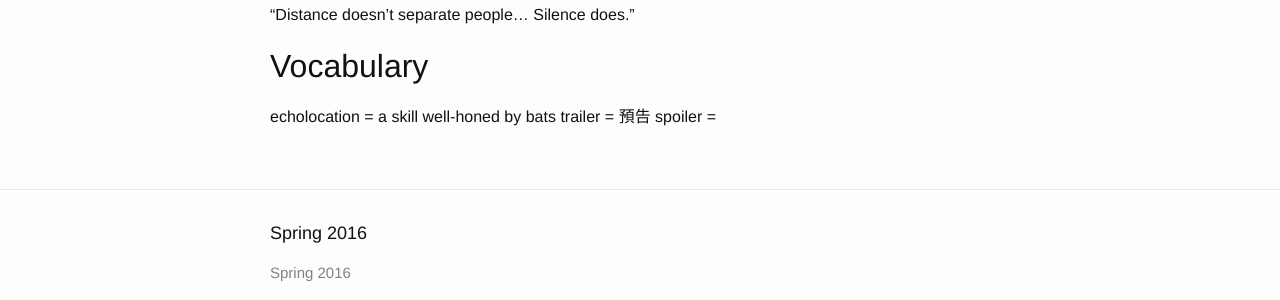
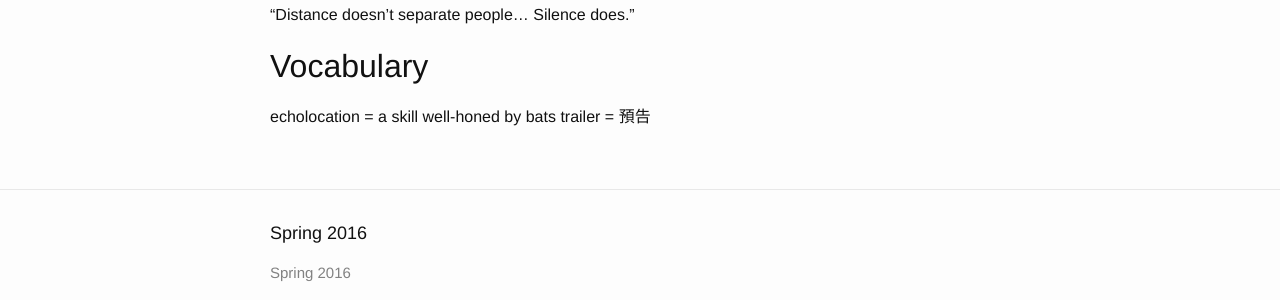
Before and after one commit to MrArgote/spring16, a Jekyll site: the page built from _posts/three/2016-04-21-Day-Eight-Doing-Well.md, in a window 1280 px wide. Shown: the part 779-1079 px from the top of the page. Built offline with Jekyll 4.4.1, drawn with Linux system fonts in a browser that asks for light colours.

Commit message:
Removed unnecessary 'layout:post' from Three's Eight front matter and removed whitespace

```diff
--- a/_posts/three/2016-04-21-Day-Eight-Doing-Well.md
+++ b/_posts/three/2016-04-21-Day-Eight-Doing-Well.md
@@ -42,14 +39,7 @@
 
 "Distance doesn't separate people... Silence does."
 
-
-
-
-
-
 ## Vocabulary
-
 
 echolocation = a skill well-honed by bats
 trailer = 預告
-spoiler =
```
Also changed, not shown: other parts of _posts/three/2016-04-21-Day-Eight-Doing-Well.md (+0 -3 lines).
